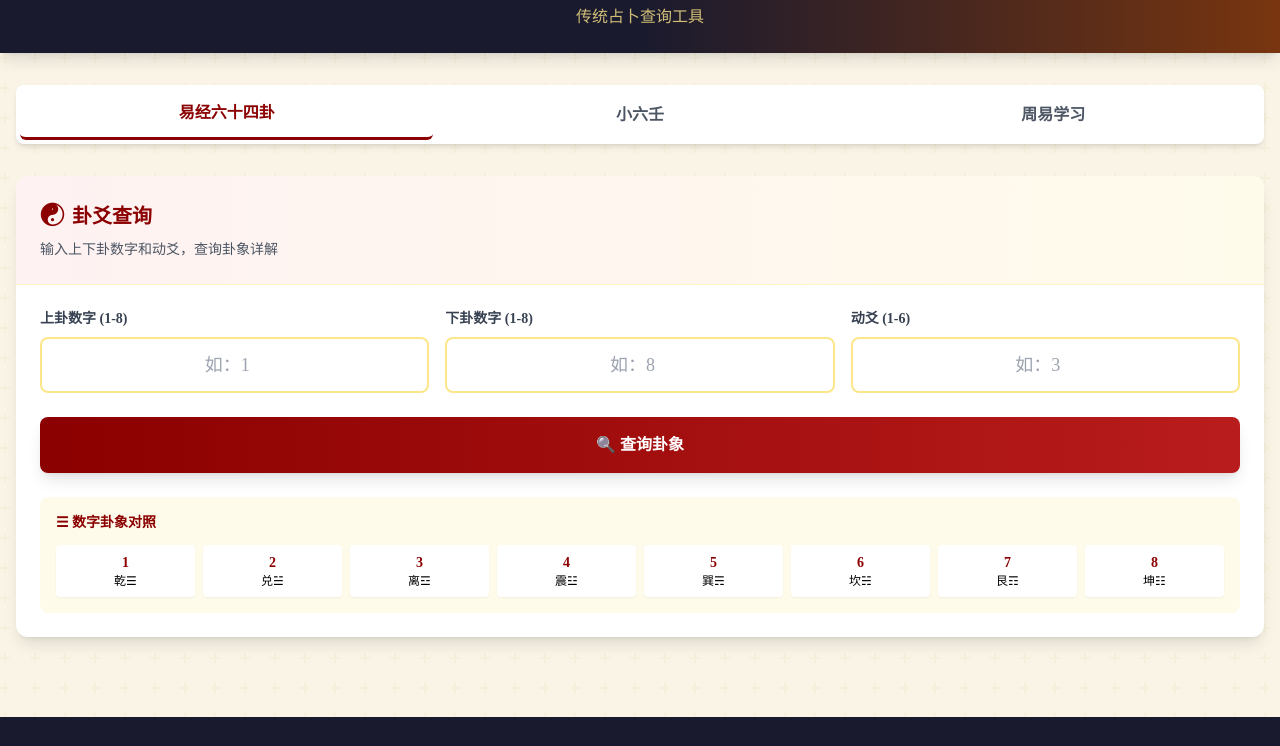
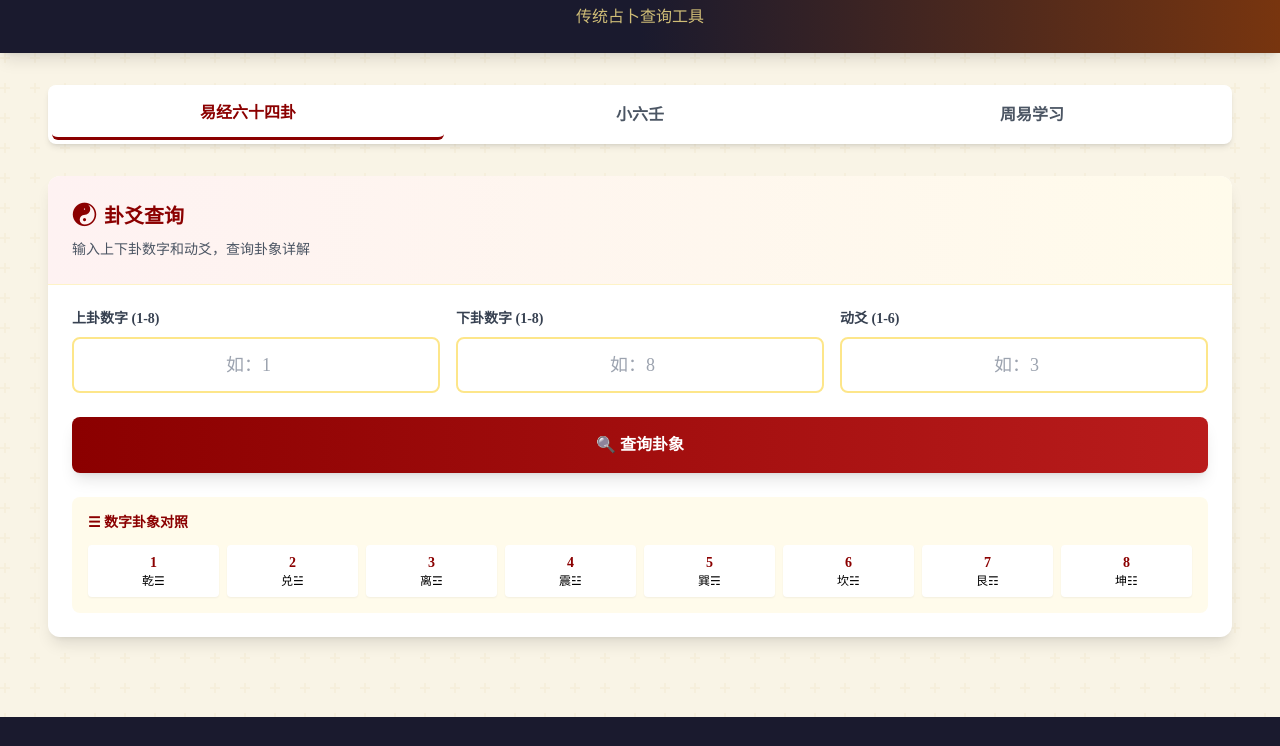
Before and after one commit to flizzywine/flizzywine.github.io, a website: page index.html in a window 1280 px wide. Shown: the part 67-813 px from the top of the page. Drawn offline with nearby package versions, Linux system fonts and the light colour scheme; a web font is replaced by a local one.

Commit message:
style(布局): 页面占满全屏，优化响应式内边距
- 移除 max-w-7xl 宽度限制，让主内容占满屏幕
- 使用响应式内边距：手机 px-4，sm 屏幕 px-6，lg 屏幕 px-8，xl 屏幕 px-12
- 保持移动端良好的阅读体验

```diff
--- a/index.html
+++ b/index.html
@@ -68,7 +68,7 @@
     </header>
 
     <!-- 主内容 -->
-    <main class="relative container mx-auto px-4 py-8 max-w-7xl">
+    <main class="relative w-full px-4 sm:px-6 lg:px-8 xl:px-12 py-8">
         <!-- 标签切换 -->
         <div class="flex justify-center mb-8 bg-white rounded-lg shadow-md p-1">
             <button onclick="switchTab('zhouyi')" id="tab-zhouyi" class="tab-btn flex-1 py-3 px-6 rounded-md font-semibold transition-all tab-active">
```
